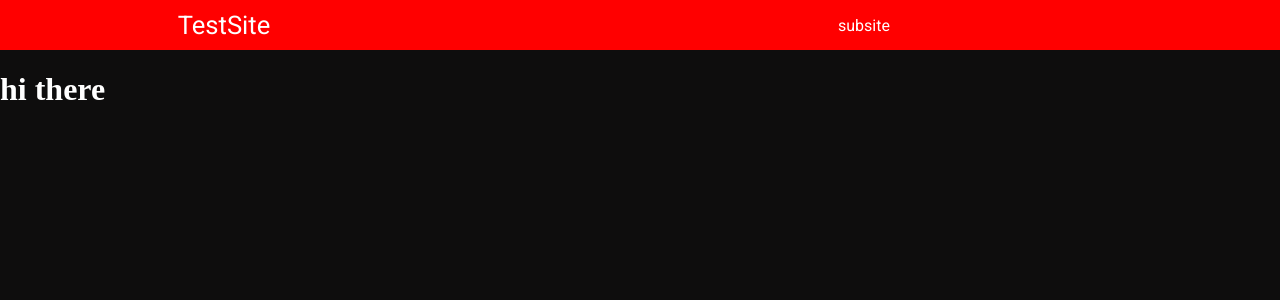
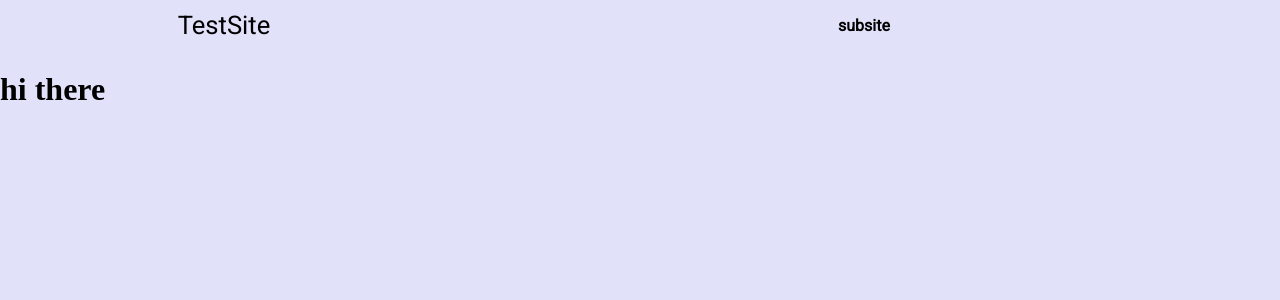
Before and after one commit to onadakoa/KrisInc, a Next.js app: page / in a window 1280 px wide. Shown: the top 300 px of the page. Built offline with nearby package versions, Linux system fonts and the light colour scheme.

Commit message:
background Style change

```diff
--- a/src/components/NavBar.module.css
+++ b/src/components/NavBar.module.css
@@ -1,17 +1,18 @@
 .NavBar {
-    background-color: red;
+    background-color: transparent;
     width: 100vw;
     height: 50px;
 
     display: grid;
     grid-template-columns: 35% auto;
-    /* align-items: center;
-    justify-items: center; */
+
+    color: black;
 }
 
 .NavBar {
-    font-weight: 900;
+    font-weight: 800;
     font-size: 1.6rem;
+    font-family: sans-serif;
 }
 
 .NavBar div {
@@ -20,7 +21,8 @@
 }
 
 .NavBar .SubSites {
-    font-weight: 300;
+
+    font-weight: 900;
     font-size: 1rem;
 
     width: 100%;
--- a/src/components/NavBar.tsx
+++ b/src/components/NavBar.tsx
@@ -2,6 +2,8 @@ import { Roboto } from "next/font/google";
 const roboto = Roboto({ subsets: ["latin"], weight: "400" })
 
 import styles from "./NavBar.module.css"
+
+import Link from "next/link"
 
 interface subsite {
   name: string;
@@ -22,7 +24,8 @@ export default function NavBar(props: props) {
         {
           props.SubSites?.map((site, i) => (
             <div key={i}>
-              <a href={site.href}>{site.name}</a>
+              <Link href={site.href}>{site.name}</Link>
+              {/* <a href={site.href}>{site.name}</a> */}
             </div>
           ))
         }
--- a/src/styles/globals.css
+++ b/src/styles/globals.css
@@ -1,10 +1,17 @@
 body {
   margin: 0px;
-  background-color: rgb(14, 13, 13);
-  color: white;
+  color: black;
+  height: 100vh;
+
+  /* background-image: linear-gradient(60deg, rgb(2, 1, 17) 65%, rgb(34, 30, 87)); */
+  background-color: rgb(226, 225, 250);
+  background-repeat: no-repeat;
+
+  overflow: hidden;
 }
 
 a {
-  color: white;
   text-decoration: none;
+  font-weight: inherit;
+  color: inherit;
 }
```
